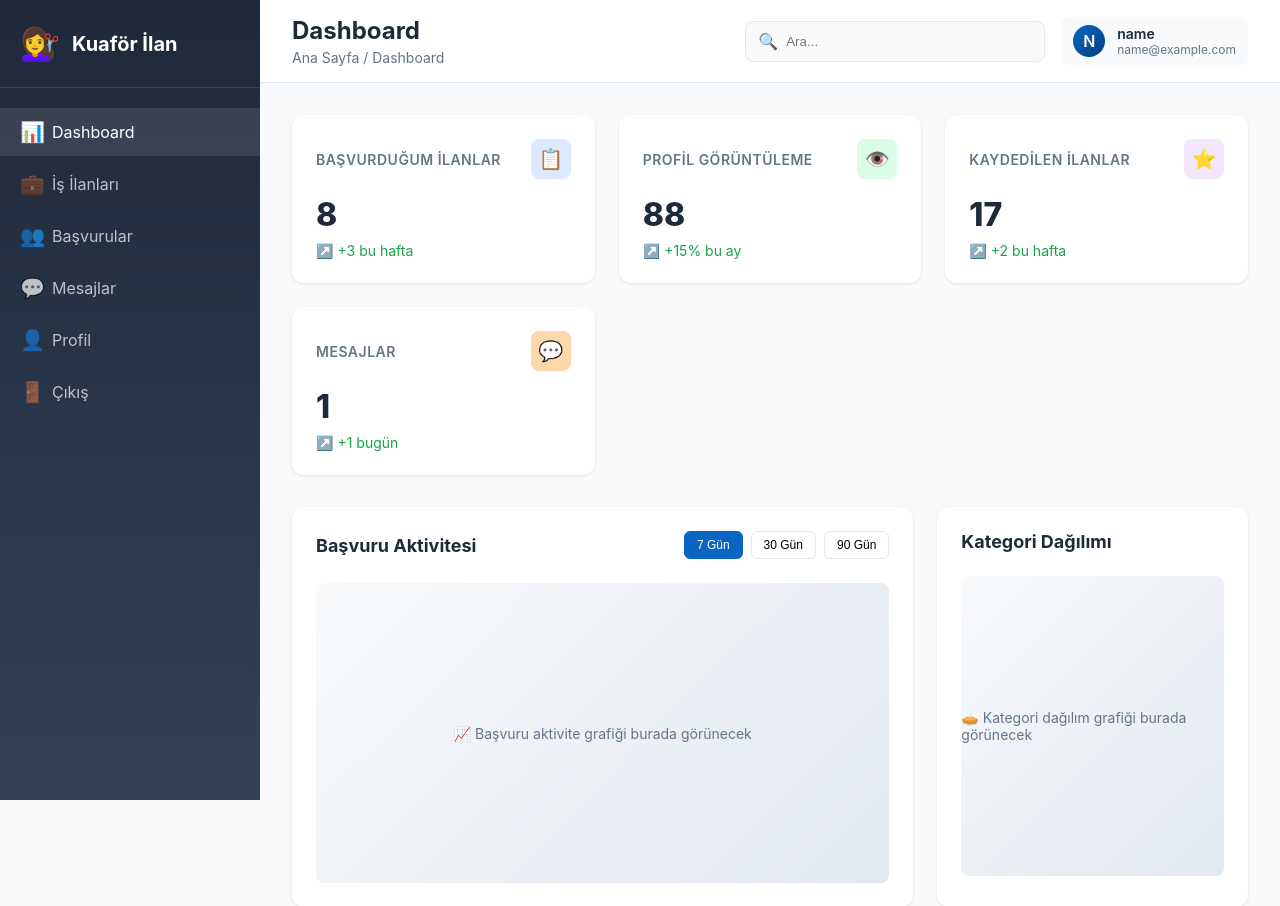
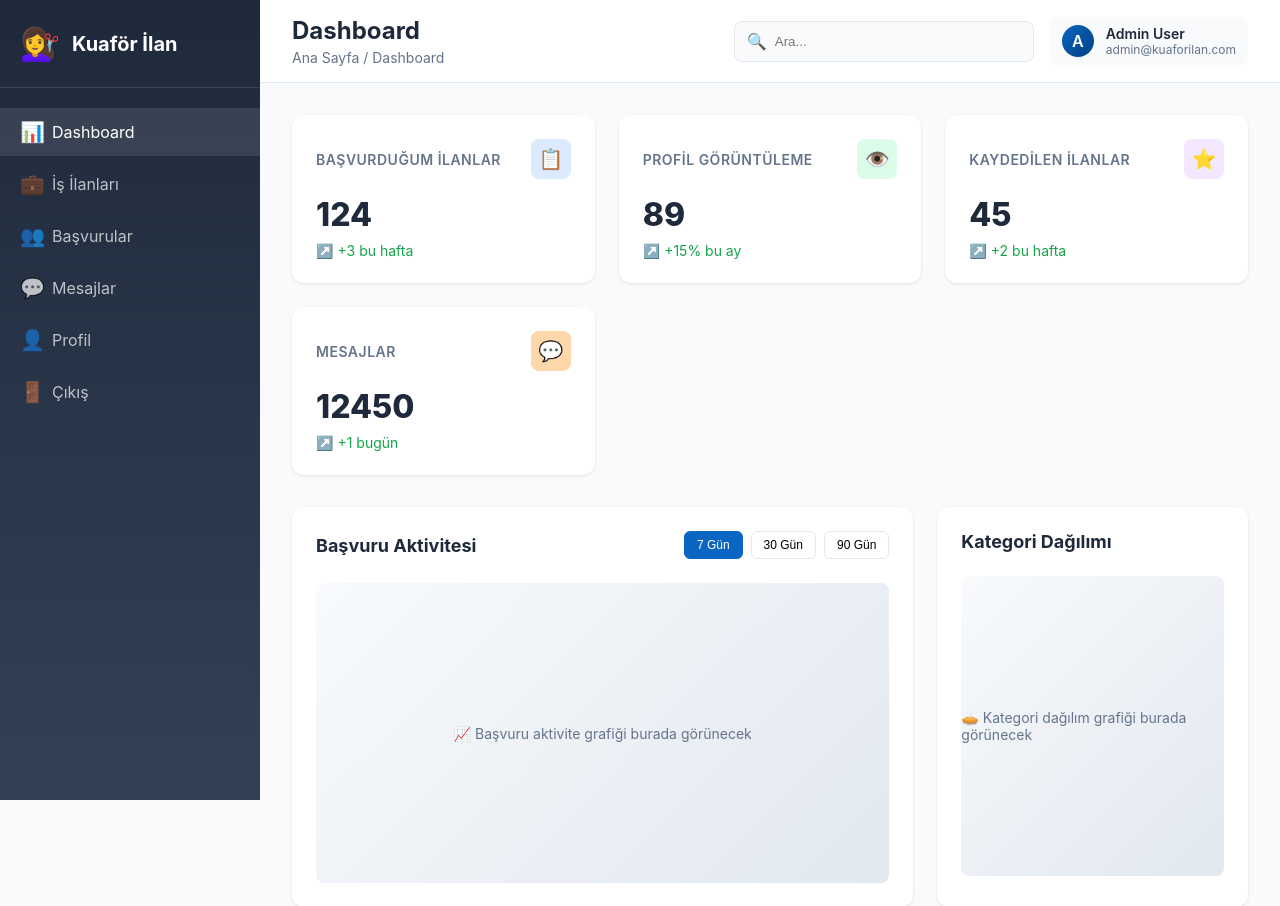
Before and after one commit to mertekinci24/kuafor-ilan, a Django app: page /dashboard/ in a window 1280 px wide. Shown: the top 906 px of the page. Run offline with Django 4.2, Linux system fonts and the light colour scheme; the visitor is signed in with stand-in values (Sample User, id 1).

Commit message:
Update dashboard.html

```diff
--- a/templates/dashboard/dashboard.html
+++ b/templates/dashboard/dashboard.html
@@ -420,25 +420,6 @@
     </style>
 </head>
 <body>
-    <!-- User Data -->
-    <script type="application/json" id="user-data">
-        {
-            "name": "{{ user_info.name|default:'Admin User'|escapejs }}",
-            "email": "{{ user_info.email|default:'admin@kuaforilan.com'|escapejs }}",
-            "avatar": "{{ user_info.avatar|default:'A'|escapejs }}",
-            "userType": "{{ user_info.user_type|default:'job_seeker'|escapejs }}"
-        }
-    </script>
-
-    <script type="application/json" id="stats-data">
-        {
-            "stat1": {{ stats.total_jobs|default:stats.applied_jobs|default:124 }},
-            "stat2": {{ stats.active_applications|default:stats.profile_views|default:89 }},
-            "stat3": {{ stats.new_members|default:stats.saved_jobs|default:45 }},
-            "stat4": {{ stats.total_revenue|default:stats.messages|default:12450 }}
-        }
-    </script>
-
     <!-- Sidebar -->
     <div class="sidebar" id="sidebar">
         <div class="sidebar-header">
@@ -574,9 +555,20 @@
     </div>
 
     <script>
-        // Get data from JSON scripts
-        const userData = JSON.parse(document.getElementById('user-data').textContent);
-        const statsData = JSON.parse(document.getElementById('stats-data').textContent);
+        // Dashboard data
+        const userData = {
+            name: "Admin User",
+            email: "admin@kuaforilan.com",
+            avatar: "A",
+            userType: "job_seeker"
+        };
+
+        const statsData = {
+            stat1: 124,
+            stat2: 89,
+            stat3: 45,
+            stat4: 12450
+        };
 
         // Sample data
         const activitiesData = [
```
